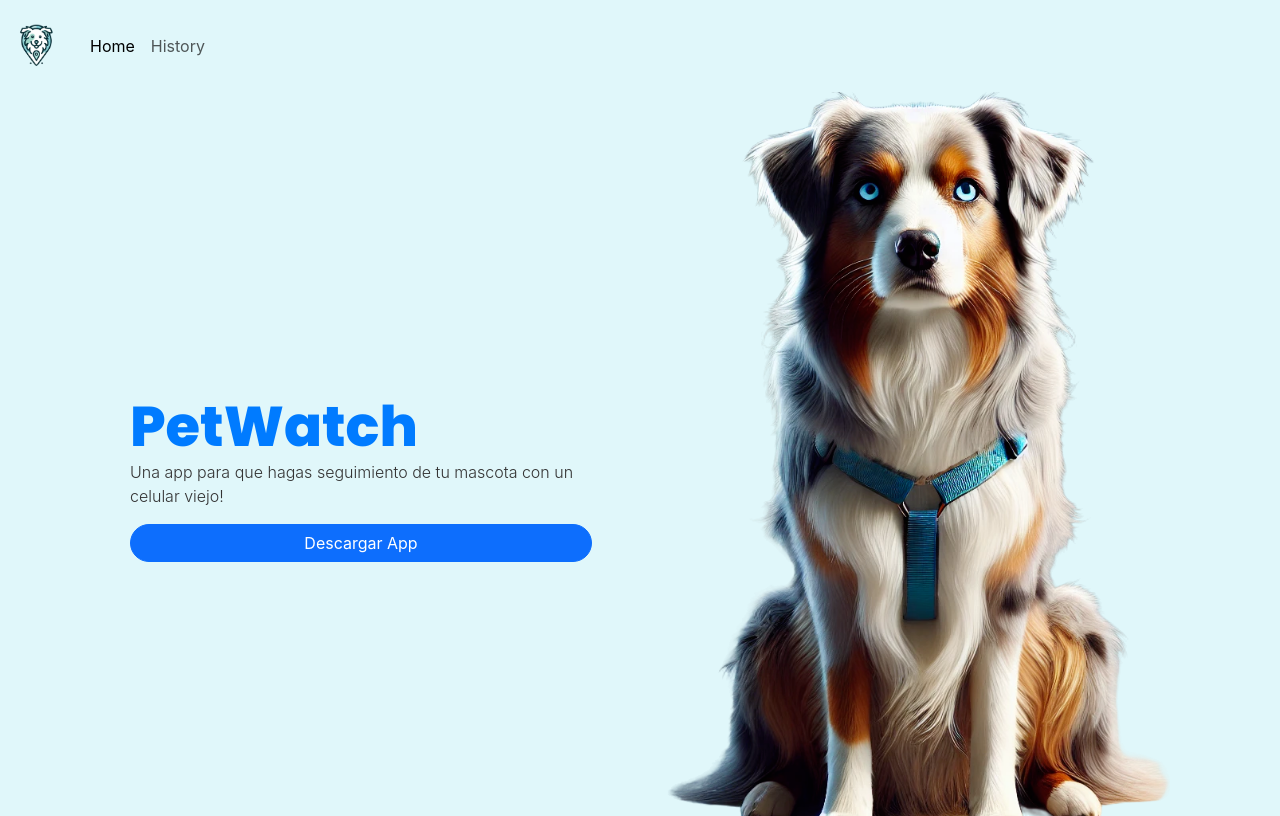
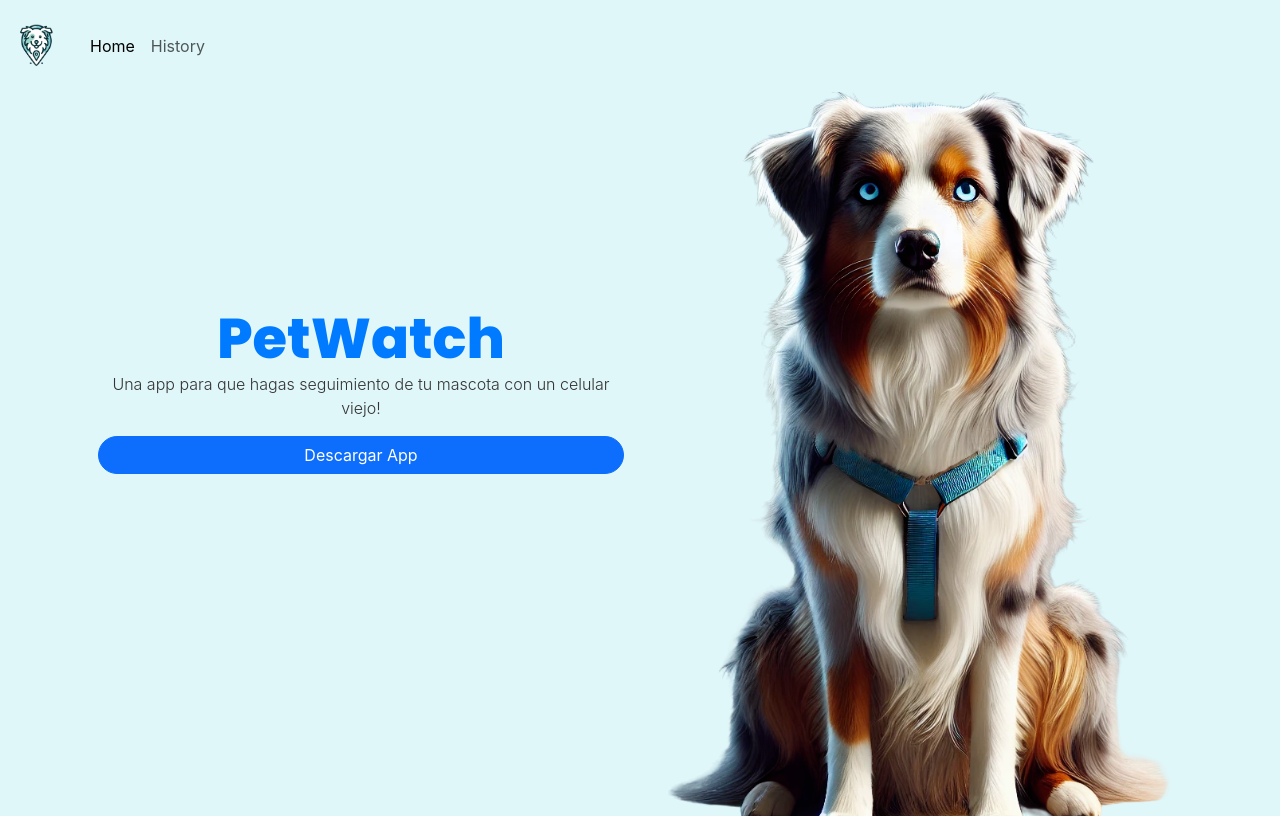
Before and after one commit to diegoavellanedat17/pet-watch-tracker, a React (Create React App) app: page / in a window 1280 px wide. Built offline with nearby package versions, Linux system fonts and the light colour scheme.

Commit message:
add margin to the hero section

```diff
--- a/src/components/Hero.css
+++ b/src/components/Hero.css
@@ -6,7 +6,7 @@
   align-items: center;
   justify-content: center;
   height: 70vh; /* Occupies 80% of the viewport height on mobile */
-  padding-top: 200px; /* Adjust based on the navbar height */
+  padding-top: 200px;
   mask-image: linear-gradient(black 85%, transparent);
 }
 
@@ -48,6 +48,9 @@
 }
 
 @media (min-width: 768px) {
+  .text-section {
+    margin-top: 200px;
+  }
   .hero-subtitle {
     font-size: 16px;
   }
@@ -67,4 +70,8 @@
   .download-button {
     display: block;
   }
+
+  .hero-container {
+    text-align: center;
+  }
 }
--- a/src/components/Hero.tsx
+++ b/src/components/Hero.tsx
@@ -7,8 +7,8 @@ const Hero: React.FC = () => {
   return (
     <div className="hero-section">
       <Container fluid className="p-0 mt-5 hero-container">
-        <Row className="m-0 align-items-center">
-          <Col md={6} className="p-5 ">
+        <Row className="m-0 align-items-start ">
+          <Col md={6} className="p-3 text-section">
             <h1 className="hero-title display-4">PetWatch</h1>
             <p className="hero-subtitle lead">
               Una app para que hagas seguimiento de tu mascota con un celular
```
